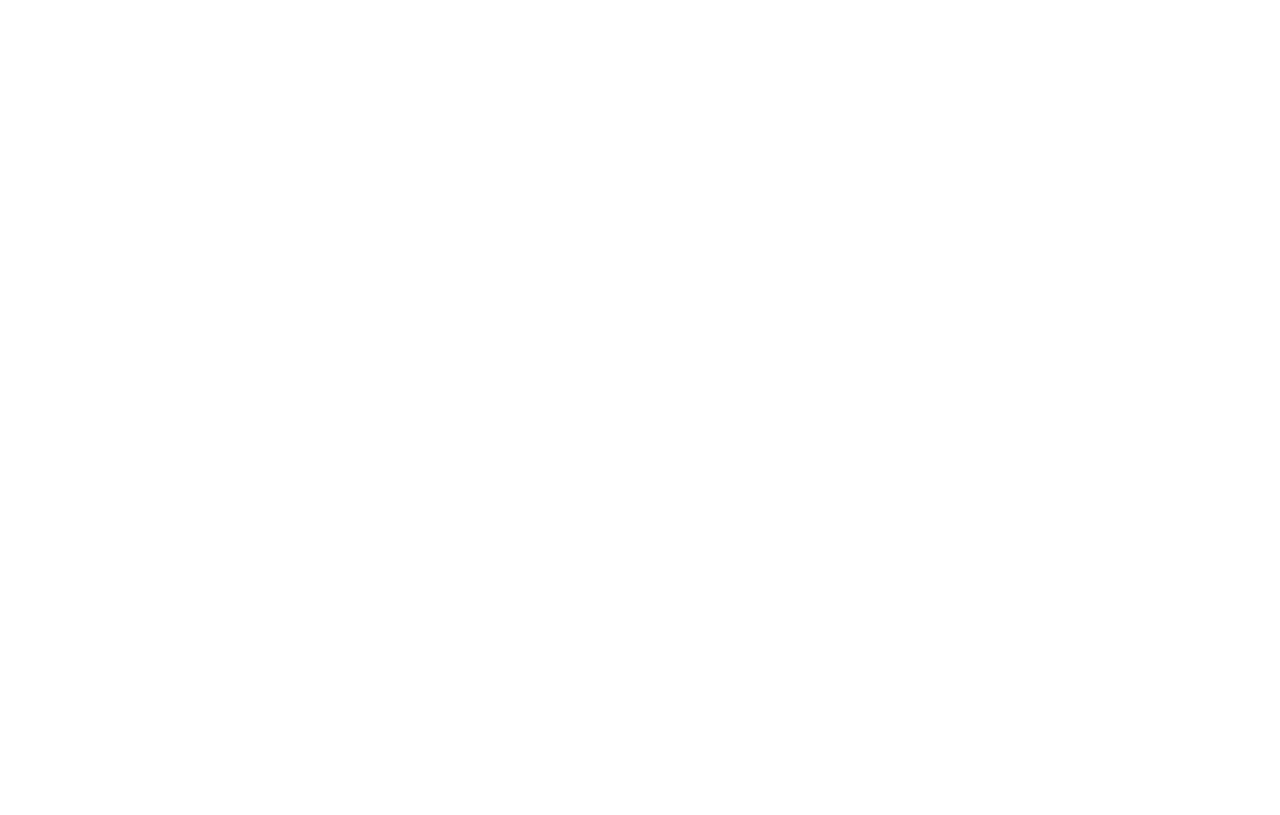
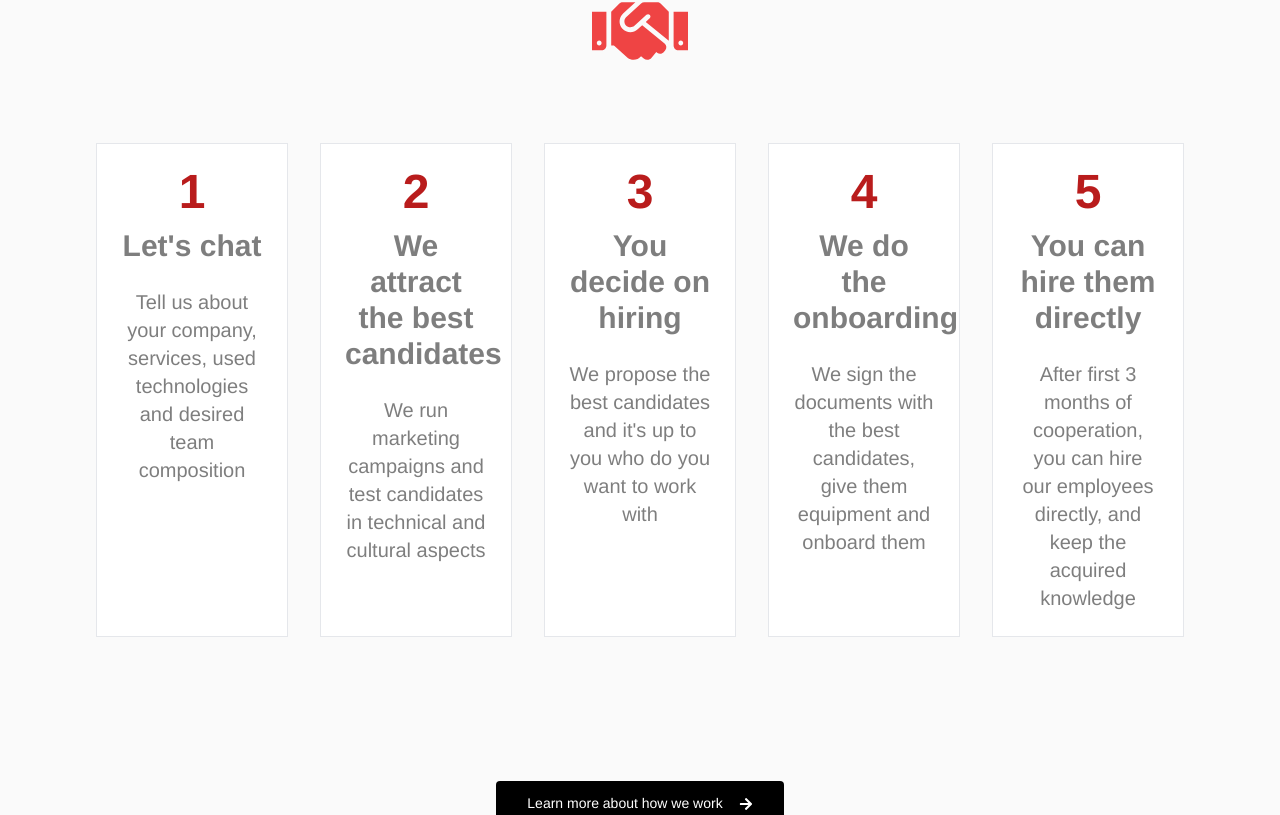
Before and after one commit to Nazmulhossain3/Frontend-Software, a React (Vite) app: page /service in a window 1280 px wide. Shown: the part 2205-3020 px from the top of the page. Before the commit the page ends 2203 px from the top, so only its background shows below. Built offline with nearby package versions, Linux system fonts and the light colour scheme.

Commit message:
how to company engage is added

```diff
--- /dev/null
+++ b/src/Pages/SoftwareService/Engagement.jsx
@@ -0,0 +1,55 @@
+/* eslint-disable react/no-unescaped-entities */
+import { FaArrowRight, FaHandshake } from "react-icons/fa";
+const Engagement = () => {
+    return (
+        <div className="bg-[#FAFAFA] mt-8">
+
+            <h2 className=" px-16 py-12 text-center text-4xl ">Our engagement models</h2>
+
+            <div><FaHandshake  className="flex flex-row mx-auto text-8xl text-red-500"></FaHandshake></div>
+
+            {/* here how to engage with us info */}
+
+            <div className="grid grid-cols-1 md:grid-cols-3 lg:grid-cols-5 text-center px-24 gap-8 py-16">
+                <div className=" border p-6 bg-white">
+                    <h2 className="text-5xl text-red-700 font-bold">1</h2>
+                    <h2 className="mt-3 text-3xl font-bold opacity-50">Let's chat</h2>
+                    <p className="mt-6 text-xl opacity-50">Tell us about your company, services, used technologies and desired team composition</p>
+                </div>
+                <div className=" border p-6 bg-white">
+                    <h2 className="text-5xl text-red-700 font-bold">2</h2>
+                    <h2 className="mt-3 text-3xl font-bold opacity-50">We attract the best candidates</h2>
+                    <p className="mt-6 text-xl opacity-50">We run marketing campaigns and test candidates in technical and cultural aspects</p>
+                </div>
+
+                <div className=" border p-6 bg-white">
+                    <h2 className="text-5xl text-red-700 font-bold">3</h2>
+                    <h2 className="mt-3 text-3xl font-bold opacity-50">You decide on hiring</h2>
+                    <p className="mt-6 text-xl opacity-50">We propose the best candidates and it's up to you who do you want to work with</p>
+                </div>
+                <div className=" border p-6 bg-white">
+                    <h2 className="text-5xl text-red-700 font-bold">4</h2>
+                    <h2 className="mt-3 text-3xl font-bold opacity-50">We do the onboarding</h2>
+                    <p className="mt-6 text-xl opacity-50">We sign the documents with the best candidates, give them equipment and onboard them</p>
+                </div>
+                <div className=" border p-6 bg-white">
+                    <h2 className="text-5xl text-red-700 font-bold">5</h2>
+                    <h2 className="mt-3 text-3xl font-bold opacity-50">You can hire them directly</h2>
+                    <p className="mt-6 text-xl opacity-50">After first 3 months of cooperation, you can hire our employees directly, and keep the acquired knowledge</p>
+                </div>
+
+
+
+
+            </div>
+
+        {/* learn more button here */}
+
+        <div className='bg-black lg:px-6 lg:py-3 md:w-44 w-72 p-2 lg:w-72  mx-auto md:mx-auto lg:mt-20 md:mt-20  rounded gap-4 text-white flex  flex-row items-center justify-center '>
+            <button className=" ">Learn more about how we work </button> <FaArrowRight></FaArrowRight>  </div>
+
+        </div>
+    );
+};
+
+export default Engagement;
--- a/src/Pages/SoftwareService/Service.jsx
+++ b/src/Pages/SoftwareService/Service.jsx
@@ -1,3 +1,4 @@
+import Engagement from "./Engagement";
 import KnowMore from "./KnowMore";
 import ProjectBrand from "./ProjectBrand";
 import SoftwareTeam from "./SoftwareTeam";
@@ -10,6 +11,7 @@
           <ProjectBrand></ProjectBrand>
           <KnowMore></KnowMore>
           <Technology></Technology>
+          <Engagement></Engagement>
         </div>
     );
 };
--- a/src/Pages/SoftwareService/Technology.jsx
+++ b/src/Pages/SoftwareService/Technology.jsx
@@ -1,4 +1,5 @@
 import { useEffect, useState } from "react";
+import { FaArrowRight } from "react-icons/fa";
 
 const Technology = () => {
 const [images,setImages] = useState([])
@@ -29,6 +30,8 @@
                     </div>)
                 }
             </div>
+            <div className='bg-red-600 lg:px-6 lg:py-3 md:w-44 w-72 p-2 lg:w-72  mx-auto md:mx-auto lg:mt-20 md:mt-20 mt-6 rounded gap-4 text-white flex  flex-row items-center justify-center'>
+            <button className=" ">Book a Free Consultancy call </button> <FaArrowRight></FaArrowRight>  </div>
 
         </div>
     );
```
